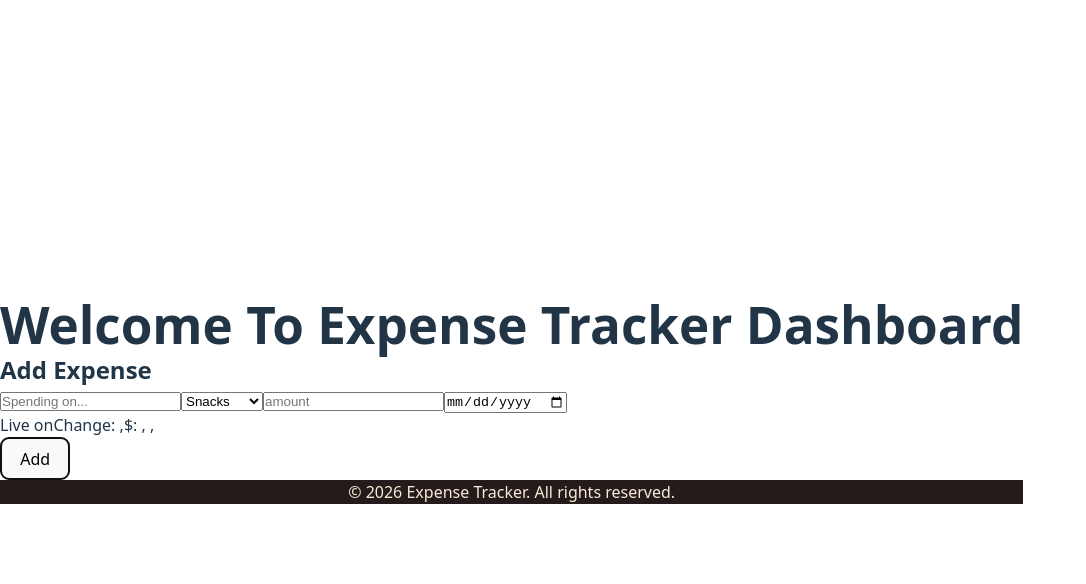
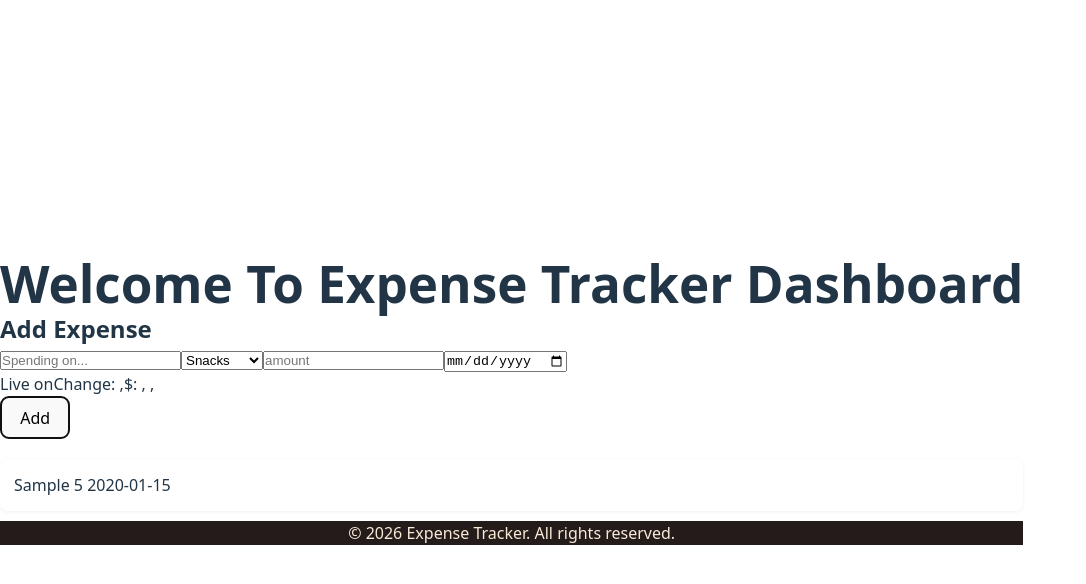
Before and after one commit to Prashantstack-dev/Expense-Tracker, a React (Vite) app: page / in a window 1280 px wide. Both pictures are taken after typing "Sample", "5", "2020-01-15" into the empty fields and a click on the button "Add". Shown: the top 584 px of the page, without its empty margins (0-1086 px from the left). Built offline with nearby package versions, Linux system fonts and the light colour scheme.

Commit message:
feat: add ExpenseList displaying expenses from Context

```diff
--- /dev/null
+++ b/src/components/ExpenseList.jsx
@@ -0,0 +1,17 @@
+import React from 'react'
+import {useExpenses} from "../context/ExpenseContext"
+
+const ExpenseList = () => {
+    const {expenses} = useExpenses();
+  return (
+    <ul>
+     {expenses.map((item, index)=> {return <li key={index}>
+        {`${item.title} ${item.amount} ${item.category} ${item.date} `}
+     </li>
+
+     })}
+    </ul>
+  )
+}
+
+export default ExpenseList
--- a/src/pages/Dashboard.jsx
+++ b/src/pages/Dashboard.jsx
@@ -1,5 +1,6 @@
 import React from "react";
 import ExpenseForm from "../components/ExpenseForm";
+import ExpenseList from "../components/ExpenseList";
 // import {useState} from "react";
 
 
@@ -8,6 +9,7 @@ const Dashboard = () => {
   <>
   <h1>Welcome To Expense Tracker Dashboard</h1>
   <ExpenseForm />
+  <ExpenseList />
   </>
  )
 }
```
Also changed, not shown: 1 other file (tests, documents, lock files or other folders).
